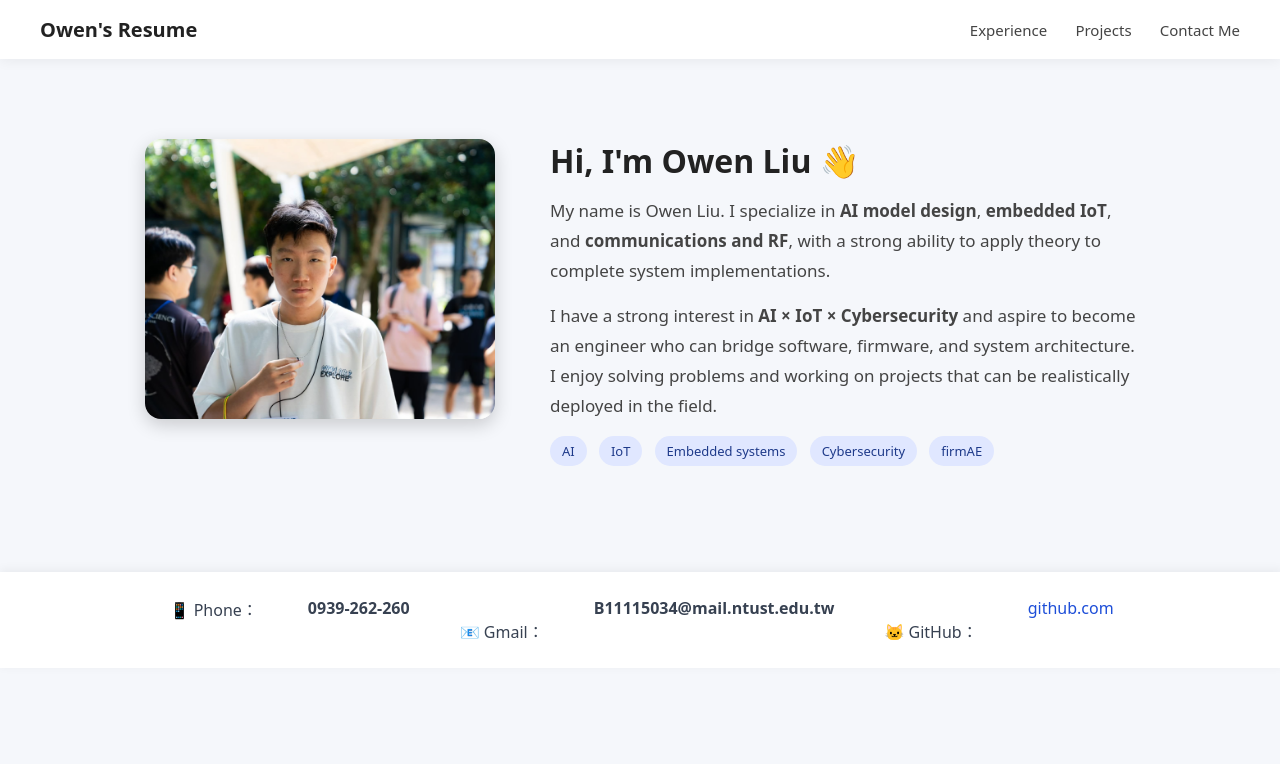
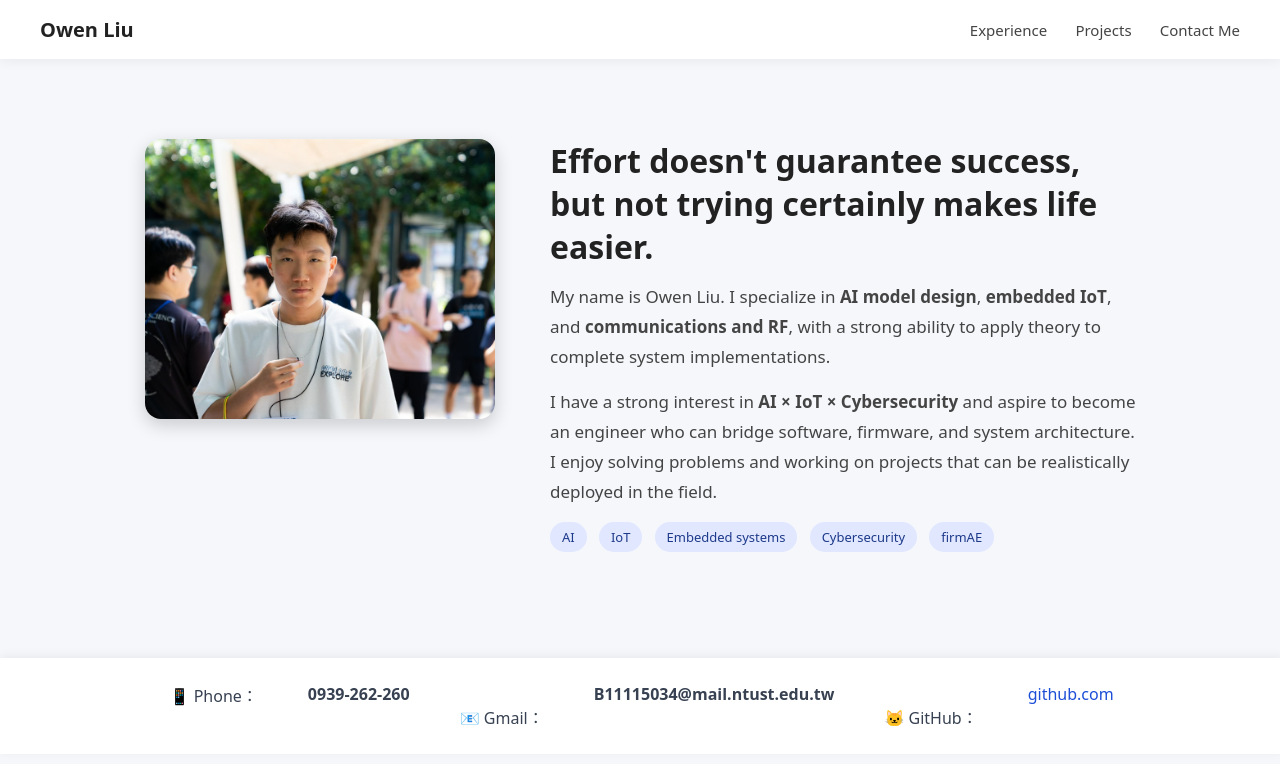
Before and after one commit to AlanLoser/cv-website, a website: page frontend/index.html in a window 1280 px wide. Drawn offline with Linux system fonts and the light colour scheme.

Commit message:
update the website

```diff
--- a/frontend/index.html
+++ b/frontend/index.html
@@ -130,7 +130,7 @@
 
 <!-- 導覽列 -->
 <header>
-    <div class="logo">Owen's Resume</div>
+    <div class="logo">Owen Liu</div>
     <nav>
         <a href="experience.html">Experience</a>
         <a href="projects.html">Projects</a>
@@ -153,7 +153,7 @@
 
     <!-- 右側自介 -->
     <div class="right">
-        <div class="intro-title">Hi, I'm Owen Liu 👋</div>
+        <div class="intro-title">Effort doesn't guarantee success, but not trying certainly makes life easier.</div>
 
         <div class="intro-text">
             My name is Owen Liu. I specialize in
```
Also changed, not shown: frontend/contact.html (+1 -1 lines).
